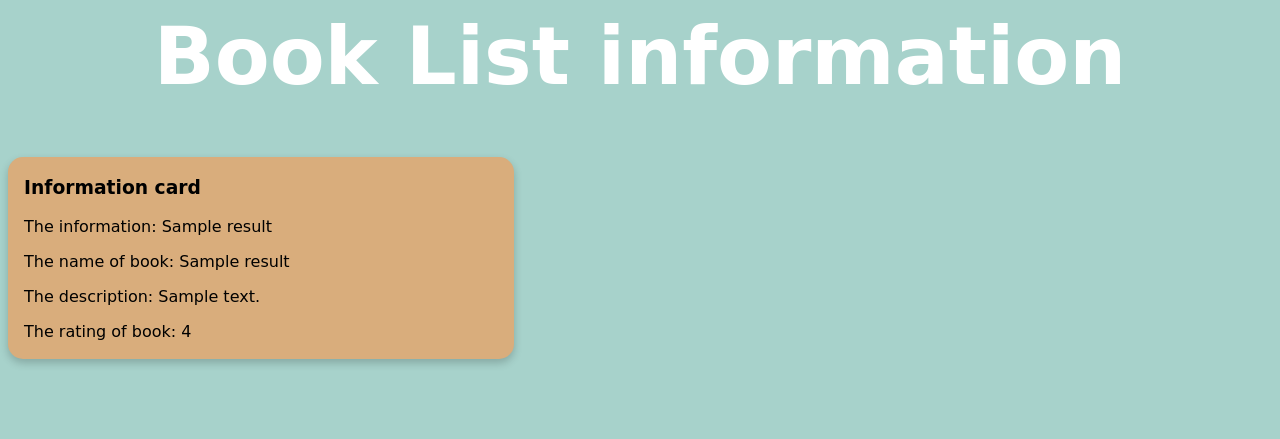
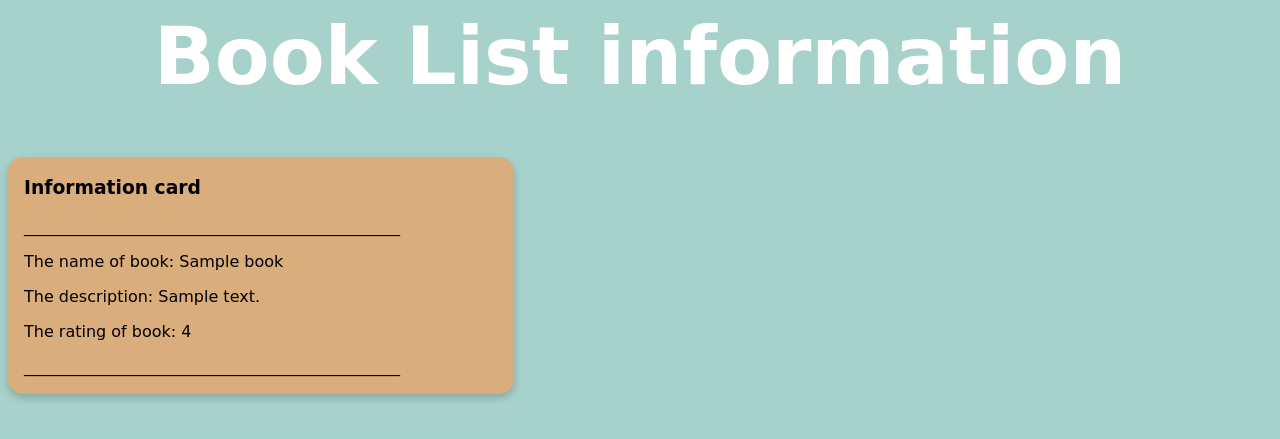
Before and after one commit to shivanshudwivedi/DexM-Movies, a Flask app: template UI/templates/result.html in a window 1280 px wide. Shown: the top 439 px of the page. Run offline with Flask 3, Linux system fonts and the light colour scheme; the template is opened without the code that fills it: most values are stand-ins (such as "Sample title", 1, 10 or a date in 2020).

Commit message:
Updated UI for bookList
Created the for loop for BookList UI result page

```diff
--- a/UI/templates/result.html
+++ b/UI/templates/result.html
@@ -9,10 +9,13 @@
 	<div class="card">
 	  <div class="container">
 	    <h3><b>Information card</b></h3>
-	    <p>The information: {{ result }}</p>
-		<p>The name of book: {{result['name']}}</p>
-		<p>The description: {{ result['descript']}}</p>
-		<p>The rating of book: {{ result['rating']}}</p>
+		<p>_______________________________________________</p>
+	    {% for book_list in result %}
+		<p>The name of book: {{book_list['name']}}</p>
+		<p>The description: {{ book_list['descript']}}</p>
+		<p>The rating of book: {{ book_list['rating']}}</p>
+		<p>_______________________________________________</p>
+		{% endfor %}
 	  </div>
 	</div>
 </body>
```
